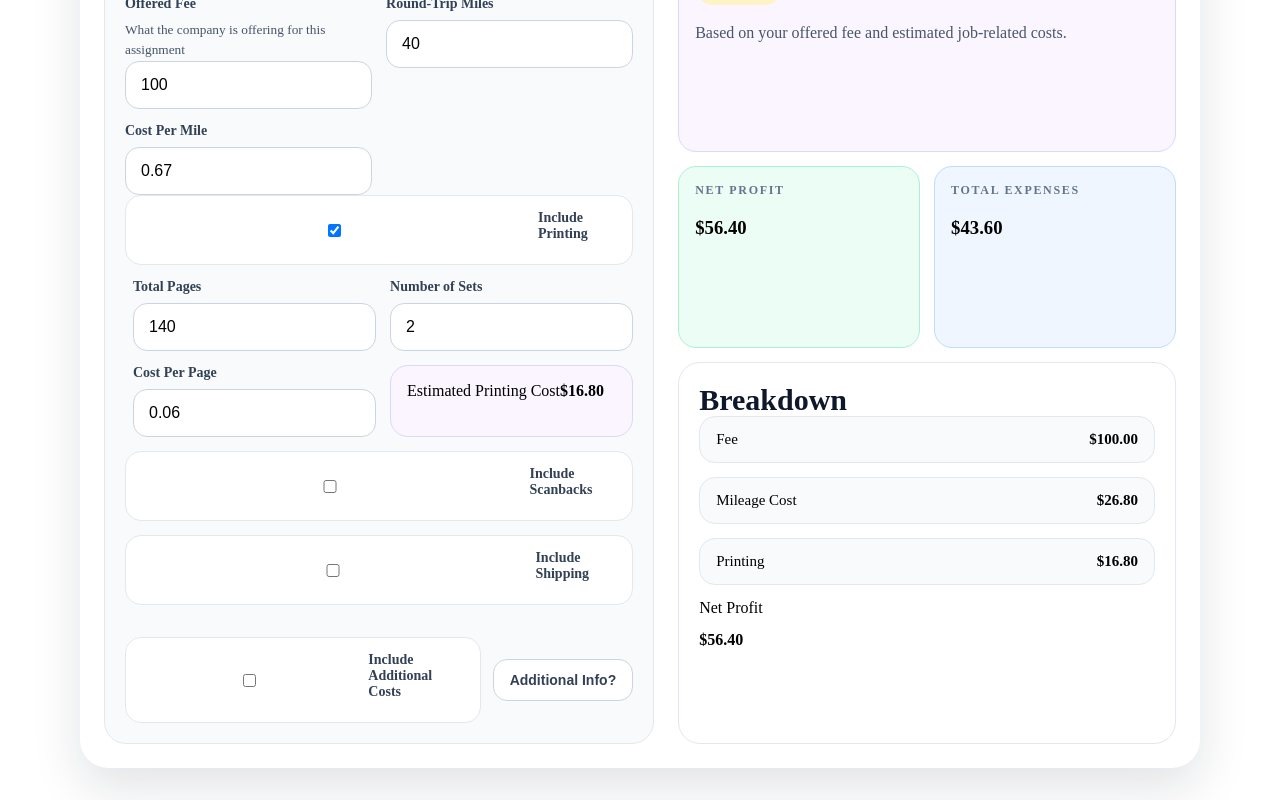
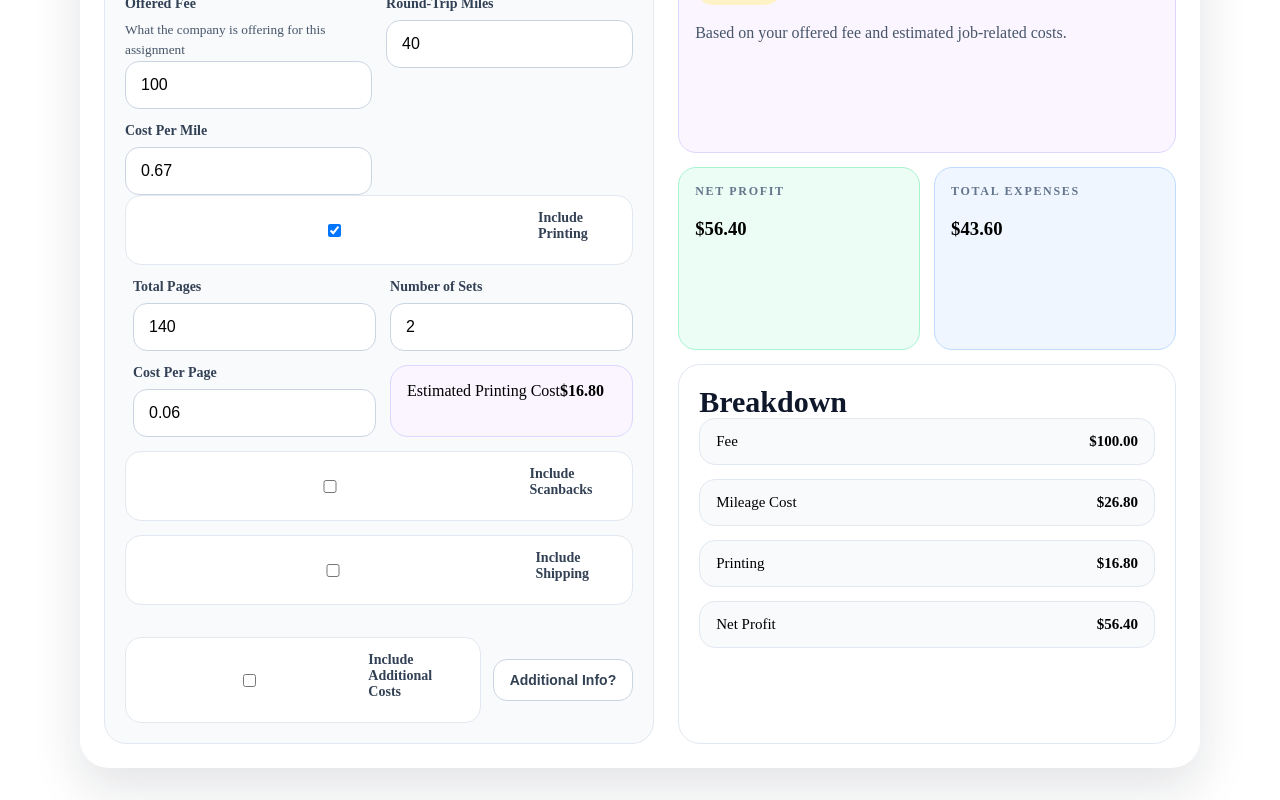
Before and after one commit to rslegacyllcflorida-cell/Notary-fee-calculator, a Next.js app: page / in a window 1280 px wide. Shown: the part 388-1188 px from the top of the page. Built offline with nearby package versions, Linux system fonts and the light colour scheme.

Commit message:
Update index.js

```diff
--- a/pages/index.js
+++ b/pages/index.js
@@ -602,8 +602,8 @@ export default function Home() {
                     {includeScanbacks && <div className="row"><span>Scanbacks</span><strong>{formatCurrency(feeValues.scanCost)}</strong></div>}
                     {includeShipping && <div className="row"><span>Shipping</span><strong>{formatCurrency(feeValues.shipCost)}</strong></div>}
                     {includeAdditionalCosts && <div className="row"><span>Additional Costs</span><strong>{formatCurrency(feeValues.extraCost)}</strong></div>}
-                    <span>Net Profit</span>
-<strong>{formatCurrency(feeValues.netProfit)}</strong>
+                    <div className="row rowHighlight"><span>Net Profit</span><strong>{formatCurrency(feeValues.netProfit)}</strong>
+                    </div>
                   </div>
                 </div>
               </div>
```
